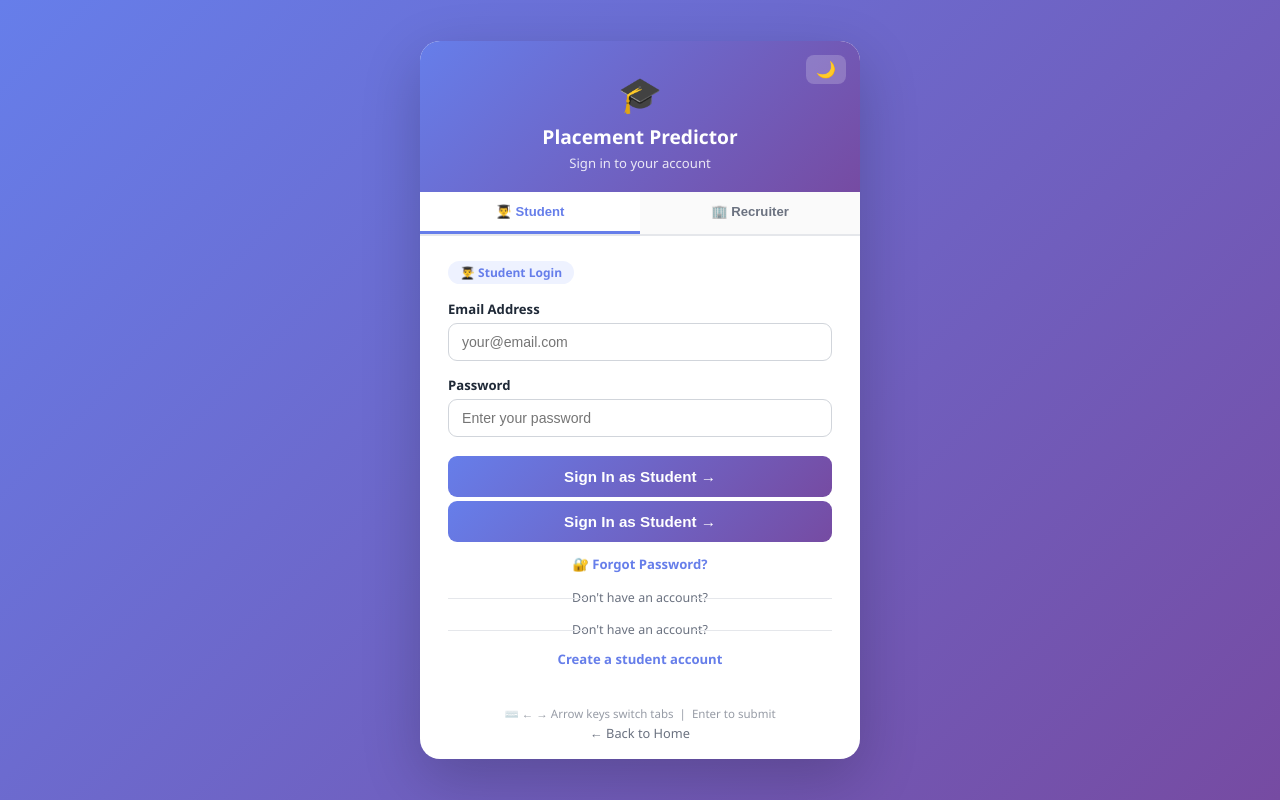
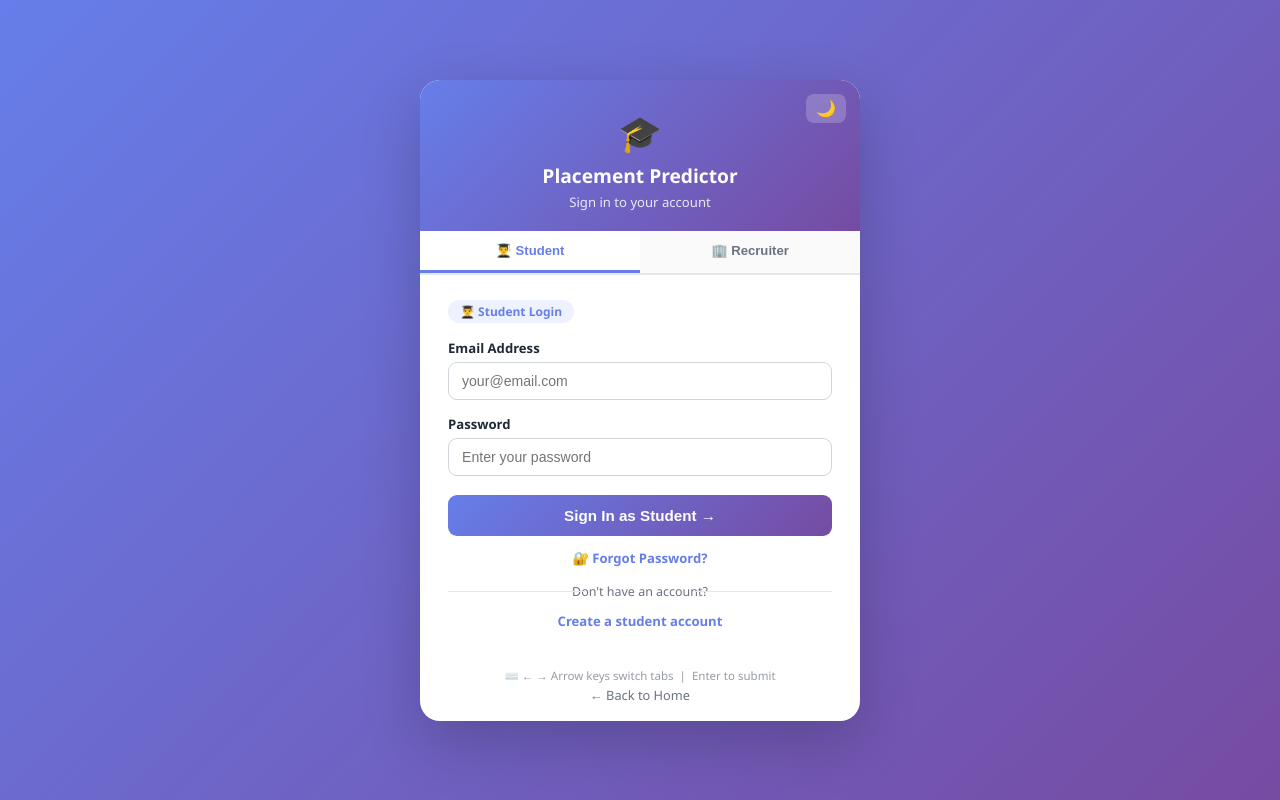
Before and after one commit to harsh75itha/placement-predictor, a Flask app: page /login in a window 1280 px wide. Run offline with Flask 3, Linux system fonts and the light colour scheme.

Commit message:
Fix duplicate login buttons for student and recruiter

```diff
--- a/templates/login.html
+++ b/templates/login.html
@@ -137,12 +137,9 @@
                 </div>
                 <button type="submit" class="btn-login btn-student">Sign In as Student →</button>
             </form>
-            <button type="submit" class="btn-login btn-student">Sign In as Student →</button>
-            </form>
             <div style="text-align:center;margin-top:10px;">
                 <a href="{{ url_for('forgot_password') }}" style="color:var(--link);text-decoration:none;font-size:0.82rem;font-weight:600;">🔐 Forgot Password?</a>
             </div>
-            <div class="divider">Don't have an account?</div>
             <div class="divider">Don't have an account?</div>
             <div class="register-link"><a href="{{ url_for('register') }}">Create a student account</a></div>
         </div>
@@ -163,12 +160,9 @@
                 </div>
                 <button type="submit" class="btn-login btn-recruiter">Sign In as Recruiter →</button>
             </form>
-            <button type="submit" class="btn-login btn-recruiter">Sign In as Recruiter →</button>
-            </form>
             <div style="text-align:center;margin-top:10px;">
                 <a href="{{ url_for('forgot_password') }}" style="color:var(--link);text-decoration:none;font-size:0.82rem;font-weight:600;">🔐 Forgot Password?</a>
             </div>
-            <div class="divider">New company?</div>
             <div class="divider">New company?</div>
             <div class="register-link"><a href="{{ url_for('recruiter_register') }}">Register your company</a></div>
         </div>
```
